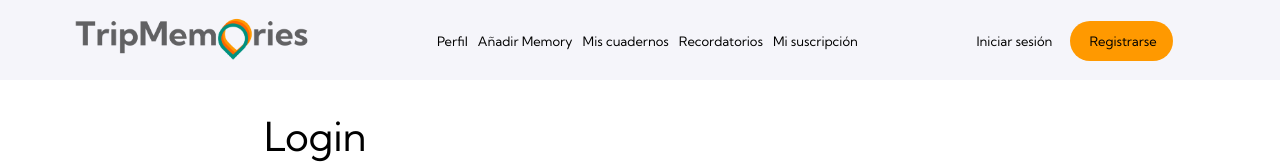
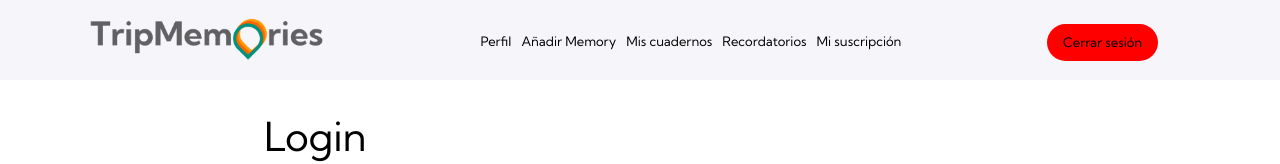
Before and after one commit to DesafioTB-Grupo-1-Bitacora/Bitacora-FrontEnd, a React (Vite) app: page /login in a window 1280 px wide. Shown: the top 164 px of the page. Built offline with nearby package versions, Linux system fonts and the light colour scheme; no server answers.

Commit message:
Added logout

```diff
--- a/src/components/Navbar/index.jsx
+++ b/src/components/Navbar/index.jsx
@@ -1,12 +1,15 @@
 import Styled from "./styles";
 import { Link } from "wouter";
 import { useState } from "react";
-
+import { useAuth, useLogin } from "../../hooks"
 import Menu from "./Menu";
 import Burger from "./Burger";
 
 const Navbar = ({ className }) => {
   const [open, setOpen] = useState(false);
+
+  const { data: logged } = useLogin();
+  const { logout } = useAuth();
 
   return (
     <Styled.Navbar className={className}>
@@ -20,8 +23,16 @@ const Navbar = ({ className }) => {
         <Menu isOpen={open} onClose={() => setOpen(false)} />
       </nav>
       <div>
-        <Styled.LogLink to={`/login`}> Iniciar sesión</Styled.LogLink>
-        <Styled.RegLink to={`/register`}> Registrarse</Styled.RegLink>
+        { logged?.success ?
+          <>
+            <Styled.LogLink to={`/login`}> Iniciar sesión</Styled.LogLink>
+            <Styled.RegLink to={`/register`}> Registrarse</Styled.RegLink>)
+          </>
+          :
+          <>
+            <Styled.User>{logged?.data}</Styled.User>
+            <Styled.Logout onClick={logout}>Cerrar sesión</Styled.Logout>
+          </> }
       </div>
     </Styled.Navbar>
   );
--- a/src/components/Navbar/styles.jsx
+++ b/src/components/Navbar/styles.jsx
@@ -18,10 +18,34 @@ const LogLink = styled(Link)`
   @media (min-width: 768px) {
   }
 `;
+
+const User = styled.p`
+  text-decoration: none;
+  color: inherit;
+  margin-right: 16px;
+  padding: 2px 2px;
+  font-size: 13px;
+  @media (min-width: 768px) {
+  }
+`;
+
 const RegLink = styled(Link)`
   text-decoration: none;
   color: black;
   background-color: var(--amarillo-primario, #f90);
+  border-radius: 20px;
+  padding: 12px 16px;
+  margin-right: 39px;
+  font-size: 13px;
+  @media (min-width: 768px) {
+    padding: 12px 16px;
+  }
+`;
+
+const Logout = styled.p`
+  text-decoration: none;
+  color: black;
+  background-color: red;
   border-radius: 20px;
   padding: 12px 16px;
   margin-right: 39px;
@@ -123,6 +147,8 @@ export default {
   Menu,
   MenuItem,
   LogLink,
+  User,
   RegLink,
+  Logout,
   Img,
 };
```
